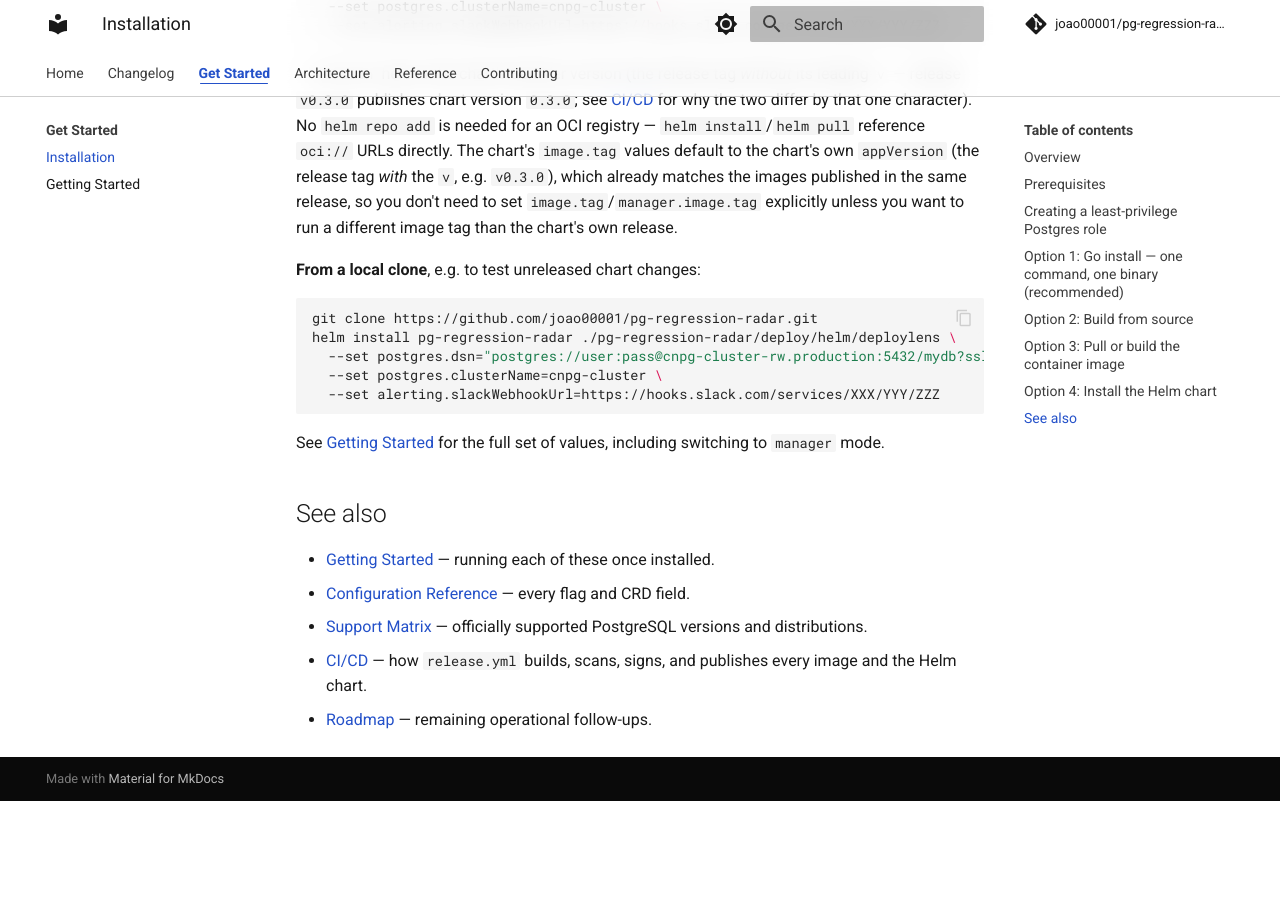
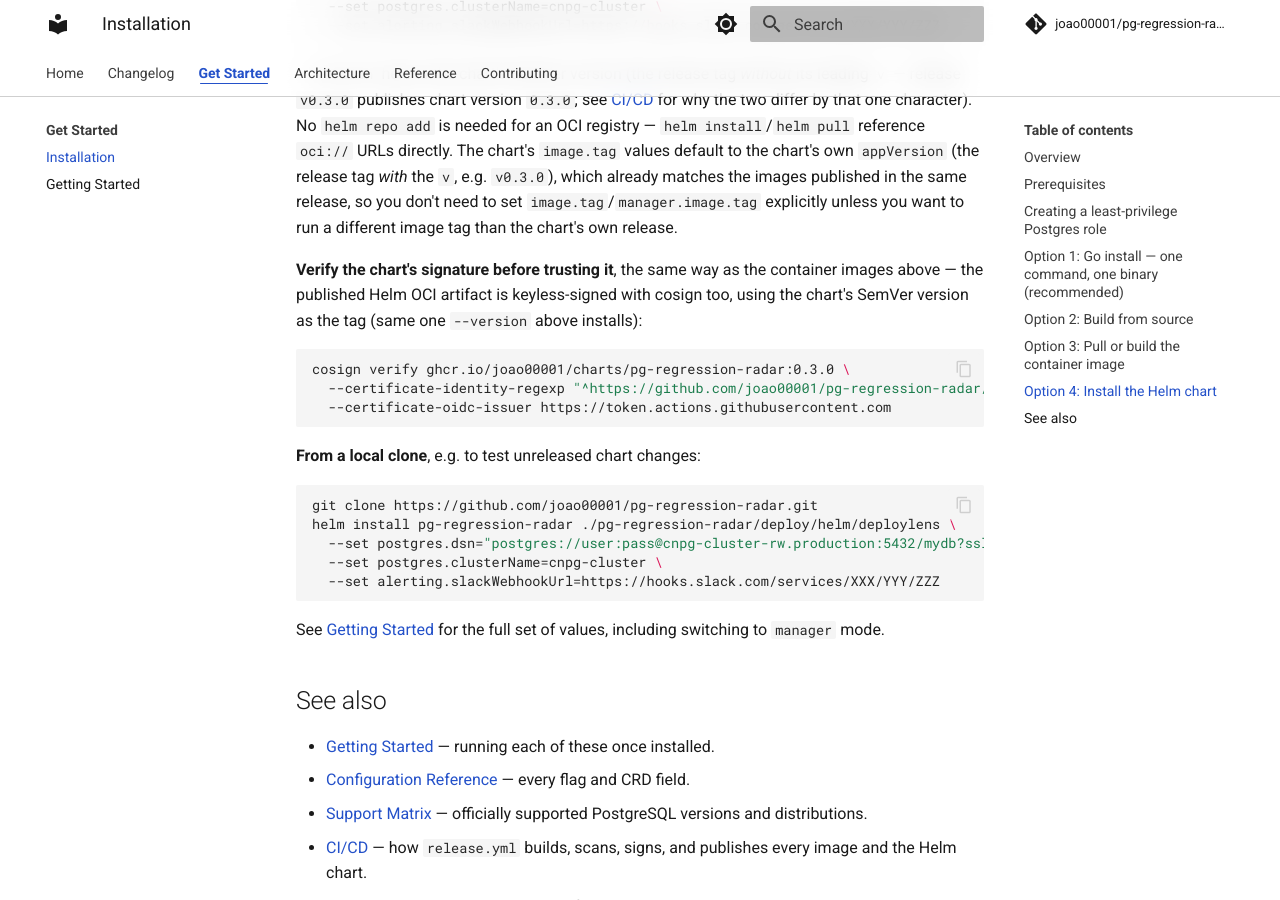
Before and after one commit to joao00001/pg-regression-radar, an MkDocs documentation site: the page built from docs/installation.md, in a window 1280 px wide and 900 px high, scrolled down 3818 px. Built offline with MkDocs 1.6.1 and Material for MkDocs 9.7.7, drawn with Linux system fonts in a browser that asks for light colours; comment, search, counter and statistics services are not loaded; the version menu is left out; before the commit the page ends 4619 px from its top, so only the background shows below that.

Commit message:
ci: sign the Helm chart OCI artifact with cosign
release.yml's `helm-chart` job now signs the pushed Helm OCI artifact the
same way `images` already signs the five container images: keylessly,
via cosign exchanging this job's own GitHub Actions OIDC token for a
short-lived Sigstore/Fulcio certificate, with the signature recorded in
the public Rekor transparency log. No separate key-management story was
needed — cosign signs arbitrary OCI artifacts, not just container images,
so this reuses the exact same mechanism rather than adopting Helm's own
separate PGP-based provenance-file signing (`.prov` files), which would
have needed a PGP key pair with no keyless option.

The "Push the chart" step now captures the digest `helm push` prints in
its own `Digest: sha256:...` output line (confirmed against Helm v3.19's
pkg/registry/client.go source, which prints exactly that after a
successful push) and signs by that digest, not by the mutable
chart-version tag — the same "pin the exact bytes just published"
approach the images job already uses.

docs/installation.md gains a "Verify the chart's signature" section
mirroring the existing container-image verification instructions.
docs/ci-cd.md and docs/roadmap.md are updated to describe this as done
rather than an open gap.

No changelog.d fragment: per CONTRIBUTING.md's type table, this is a `ci`
commit, and only `feat`/`fix`/`perf` require a fragment (see towncrier
config and 70b443d for precedent).

Signed-off-by: Joao <joao.detomini@enterprisedb.com>

````diff
--- a/docs/installation.md
+++ b/docs/installation.md
@@ -146,6 +146,14 @@
 
 `--version` here is the chart's SemVer version (the release tag *without* its leading `v` — release `v0.3.0` publishes chart version `0.3.0`; see [CI/CD](ci-cd.md#releaseyml-on-pushing-a-v-tag) for why the two differ by that one character). No `helm repo add` is needed for an OCI registry — `helm install`/`helm pull` reference `oci://` URLs directly. The chart's `image.tag` values default to the chart's own `appVersion` (the release tag *with* the `v`, e.g. `v0.3.0`), which already matches the images published in the same release, so you don't need to set `image.tag`/`manager.image.tag` explicitly unless you want to run a different image tag than the chart's own release.
 
+**Verify the chart's signature before trusting it**, the same way as the container images above — the published Helm OCI artifact is keyless-signed with cosign too, using the chart's SemVer version as the tag (same one `--version` above installs):
+
+```bash
+cosign verify ghcr.io/joao00001/charts/pg-regression-radar:0.3.0 \
+  --certificate-identity-regexp "^https://github.com/joao00001/pg-regression-radar/.github/workflows/release.yml@.*" \
+  --certificate-oidc-issuer https://token.actions.githubusercontent.com
+```
+
 **From a local clone**, e.g. to test unreleased chart changes:
 
 ```bash
````
Also changed, not shown: docs/ci-cd.md (+2 -2 lines), docs/roadmap.md (+1 -1 lines), 1 other file.
